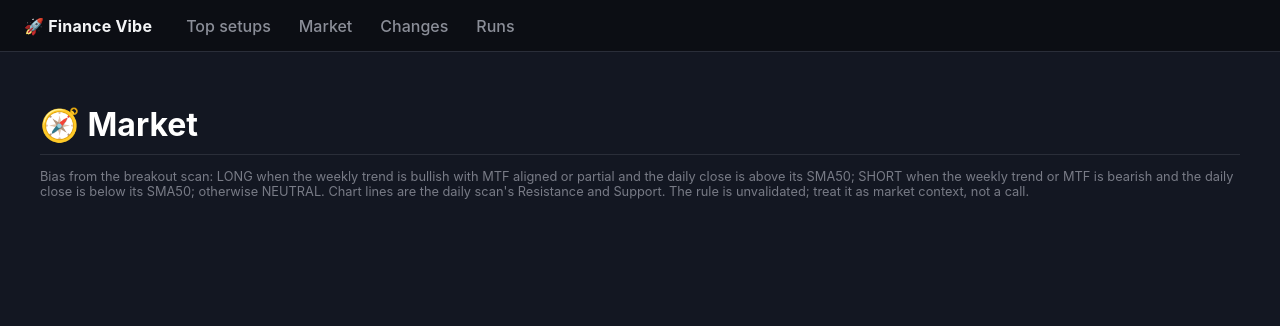
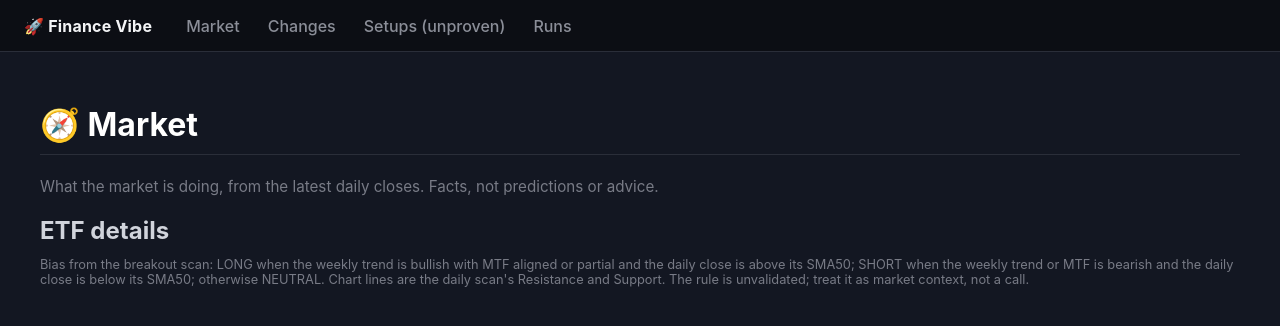
Before and after one commit to jigar3730/finance-vibe, a Flask app: template src/finance_vibe/web/templates/market.html in a window 1280 px wide. Shown: the top 326 px of the page. Run offline with Flask 3, Linux system fonts and the light colour scheme; the template is opened without the code that fills it, so the values that code supplies are empty.

Commit message:
Market page becomes home; scans move to /setups
/ is now the market page with a Today table (the strip's facts) at the top,
then the relative view and ETF cards. The strip is hidden there. The old home
page moves to /setups, labelled Setups (unproven). /market redirects (301) to /.
Nav: Market, Changes, Setups (unproven), Runs. No scanner or CSV change.

Co-Authored-By: Claude Opus 5.5 <noreply@anthropic.com>

```diff
--- a/src/finance_vibe/web/app.py
+++ b/src/finance_vibe/web/app.py
@@ -11,7 +11,8 @@ from typing import Any
 
 import pandas as pd
 import yfinance as yf
-from flask import Flask, Response, abort, jsonify, render_template, request
+from flask import Flask, Response, abort, jsonify, redirect, render_template, request, url_for
+from werkzeug.wrappers import Response as RedirectResponse
 
 from finance_vibe import config
 from finance_vibe.data import raw
@@ -326,7 +327,7 @@ def _sort_breakout_rows(df: pd.DataFrame) -> pd.DataFrame:
 # ---------------------------------------------------------------------------
 
 
-# /api/bars: recent bars for the Top Setups level charts.
+# /api/bars: recent bars for the Setups and Market level charts.
 CHART_BARS = {"daily": 60, "weekly": 52}
 _SYMBOL = re.compile(r"^[A-Z0-9.\-]{1,10}$")
 
@@ -345,20 +346,25 @@ def _market(
     return playbook.market_rows(latest["daily"][2], latest["weekly"][2], live, symbols)
 
 
+def _market_strip() -> dict[str, Any] | None:
+    """Facts for SPY / QQQ / SCHG / SCHD from the latest daily run, or None if unavailable."""
+    try:
+        return insights.market_strip(playbook.load_latest(LOG_DIRS["daily"])[2])
+    except (OSError, ValueError, KeyError):
+        logger.exception("Market strip unavailable")
+        return None
+
+
 @app.context_processor
 def market_strip_context() -> dict[str, Any]:
-    """The market strip in ``base.html``: facts for SPY / QQQ / SCHG / SCHD on every page."""
-    try:
-        strip = insights.market_strip(playbook.load_latest(LOG_DIRS["daily"])[2])
-    except (OSError, ValueError, KeyError):
-        logger.exception("Market strip unavailable")
-        strip = None
-    return {"market_strip": strip}
+    """The market strip in ``base.html`` on every page but the market home, which shows
+    the same facts as its "Today" table."""
+    return {"market_strip": None if request.endpoint == "market" else _market_strip()}
 
 
-@app.route("/")
-def index() -> str:
-    """Home: weekly CONFIRMED cards, untested Cobra setups, counts of failed signals."""
+@app.route("/setups")
+def setups() -> str:
+    """Setups (unproven): weekly CONFIRMED cards, untested Cobra setups, failed counts."""
     latest = _latest_runs()
     week_date, _, week_bo = latest["weekly"]
     previous = playbook.load_previous_breakout(LOG_DIRS["weekly"], week_date)
@@ -390,7 +396,7 @@ def index() -> str:
     market_rows = _market(latest, symbols=playbook.HEADWIND_SYMBOLS)
     headwinds = [m for m in market_rows if m["bias"] == "SHORT"]
     return render_template(
-        "top.html",
+        "setups.html",
         week_date=week_date,
         cards=cards,
         cobra=cobra,
@@ -399,9 +405,10 @@ def index() -> str:
     )
 
 
-@app.route("/market")
+@app.route("/")
 def market() -> str:
-    """SPY / QQQ / SCHG / SCHD: bias and states from the breakout scan, support / resistance."""
+    """Home: today's market facts, the relative view, then one card per ETF (states,
+    support / resistance chart)."""
     live = _fetch_live_prices(list(playbook.MARKET_SYMBOLS))
     rows = _market(_latest_runs(), live)
     expected = insights.expected_bars()
@@ -409,7 +416,15 @@ def market() -> str:
         m["freshness"] = insights.etf_freshness(
             m["symbol"], {"daily": m["daily"], "weekly": m["weekly"]}, expected
         )
-    return render_template("market.html", rows=rows, relative=insights.etf_relative())
+    return render_template(
+        "market.html", rows=rows, relative=insights.etf_relative(), today=_market_strip()
+    )
+
+
+@app.route("/market")
+def market_redirect() -> RedirectResponse:
+    """The market page moved to ``/``; keep old links working."""
+    return redirect(url_for("market"), code=301)
 
 
 @app.route("/api/bars/<mode>/<symbol>")
--- a/src/finance_vibe/web/playbook.py
+++ b/src/finance_vibe/web/playbook.py
@@ -185,7 +185,7 @@ def _line(price: float | None, label: str, color: str, style: int) -> dict[str,
 # ---------------------------------------------------------------------------
 
 MARKET_SYMBOLS = ("SPY", "QQQ", "SCHG", "SCHD")
-HEADWIND_SYMBOLS = ("SPY", "QQQ")  # a SHORT bias here puts a banner on Top Setups
+HEADWIND_SYMBOLS = ("SPY", "QQQ")  # a SHORT bias here puts a banner on Setups
 _LONG_MTF = {"ALIGNED", "PARTIAL"}
 
 
--- a/src/finance_vibe/web/static/css/finviz-theme.css
+++ b/src/finance_vibe/web/static/css/finviz-theme.css
@@ -297,7 +297,7 @@ table.table tr:has(.live-surge) {
 }
 .failed-section > summary:hover { color: var(--finviz-text-strong); }
 
-/* Top setups */
+/* Setups page */
 .top-section { margin-bottom: 28px; }
 .top-date { font-size: 0.8rem; color: var(--finviz-text-muted); font-weight: 400; margin-left: 8px; }
 .card-grid {
@@ -342,6 +342,9 @@ table.table tr:has(.live-surge) {
 .relative-view { margin-bottom: 24px; }
 .relative-table td.pos { color: var(--finviz-green-light); }
 .relative-table td.neg { color: var(--finviz-red); }
+.today-view { margin-bottom: 24px; }
+.today-table td.pos { color: var(--finviz-green-light); }
+.today-table td.neg { color: var(--finviz-red); }
 .rotation-label { font-weight: 700; }
 .changes-table { margin-bottom: 14px; }
 .compare-dates { margin: -4px 0 10px; font-size: 0.85rem; }
--- a/src/finance_vibe/web/templates/base.html
+++ b/src/finance_vibe/web/templates/base.html
@@ -12,10 +12,10 @@
 </head>
 <body>
     <nav class="top-nav" aria-label="Primary">
-        <a class="brand" href="{{ url_for('index') }}">🚀 Finance Vibe</a>
-        <a class="nav-link {% if request.endpoint == 'index' %}active{% endif %}" href="{{ url_for('index') }}">Top setups</a>
+        <a class="brand" href="{{ url_for('market') }}">🚀 Finance Vibe</a>
         <a class="nav-link {% if request.endpoint == 'market' %}active{% endif %}" href="{{ url_for('market') }}">Market</a>
         <a class="nav-link {% if request.endpoint == 'changes' %}active{% endif %}" href="{{ url_for('changes') }}">Changes</a>
+        <a class="nav-link {% if request.endpoint == 'setups' %}active{% endif %}" href="{{ url_for('setups') }}">Setups (unproven)</a>
         <a class="nav-link {% if request.endpoint in ['runs', 'cobra_view', 'breakout_view'] %}active{% endif %}" href="{{ url_for('runs') }}">Runs</a>
     </nav>
     {% if market_strip %}
--- a/src/finance_vibe/web/templates/market.html
+++ b/src/finance_vibe/web/templates/market.html
@@ -6,12 +6,27 @@
 {% endblock %}
 {% block content %}
     <h1>🧭 Market</h1>
-    <div class="meta scan-note">
-        Bias from the breakout scan: LONG when the weekly trend is bullish with MTF aligned or partial and the
-        daily close is above its SMA50; SHORT when the weekly trend or MTF is bearish and the daily close is below
-        its SMA50; otherwise NEUTRAL. Chart lines are the daily scan's Resistance and Support. The rule is
-        unvalidated; treat it as market context, not a call.
-    </div>
+    <p class="meta">What the market is doing, from the latest daily closes. Facts, not predictions or advice.</p>
+
+    {% if today %}
+    <section class="today-view">
+        <h2>Today</h2>
+        <table class="table today-table">
+            <tr><th>ETF</th><th>Daily change</th><th>50-day average</th><th>200-day average</th><th>Support</th><th>As of</th></tr>
+            {% for r in today.rows %}
+            <tr><td><strong>{{ r.symbol }}</strong></td>
+                <td class="{{ 'pos' if r.change is not none and r.change > 0 else ('neg' if r.change is not none and r.change < 0 else '') }}">{% if r.change is not none %}{{ (r.change * 100)|signed(2) }}%{% else %}—{% endif %}</td>
+                {% for above in [r.above_sma50, r.above_sma200] %}
+                <td>{% if above is none %}—{% else %}close {{ 'above' if above else 'below' }}{% endif %}</td>
+                {% endfor %}
+                <td>{% if r.heavy_break %}<span class="warn" title="daily close below Support with RVOL20 {{ r.rvol|num }}">⚠ closed below support on heavy volume</span>{% else %}<span class="muted">—</span>{% endif %}</td>
+                <td class="muted">{{ r.as_of or '—' }}</td>
+            </tr>
+            {% endfor %}
+        </table>
+        <p class="setup-note"><strong>Growth vs dividend:</strong> {{ today.rotation }}</p>
+    </section>
+    {% endif %}
 
     {% if relative %}{% set rot = relative.rotation %}
     <section class="relative-view">
@@ -40,6 +55,13 @@
     </section>
     {% endif %}
 
+    <h2>ETF details</h2>
+    <div class="meta scan-note">
+        Bias from the breakout scan: LONG when the weekly trend is bullish with MTF aligned or partial and the
+        daily close is above its SMA50; SHORT when the weekly trend or MTF is bearish and the daily close is below
+        its SMA50; otherwise NEUTRAL. Chart lines are the daily scan's Resistance and Support. The rule is
+        unvalidated; treat it as market context, not a call.
+    </div>
     <div class="card-grid">
     {% for m in rows %}
         {% set d = m.daily or {} %}{% set w = m.weekly or {} %}
--- a/src/finance_vibe/web/templates/top.html
+++ b/src/finance_vibe/web/templates/setups.html
@@ -1,11 +1,11 @@
 {% extends "base.html" %}
-{% block title %}Top setups - Finance Vibe{% endblock %}
+{% block title %}Setups (unproven) - Finance Vibe{% endblock %}
 {% block extra_head %}
     <script defer src="{{ url_for('static', filename='vendor/lightweight-charts-4.2.3.standalone.production.js') }}"></script>
     <script defer src="{{ url_for('static', filename='js/level-charts.js') }}"></script>
 {% endblock %}
 {% block content %}
-    <h1>🏆 Top Setups</h1>
+    <h1>🏆 Setups (unproven)</h1>
     <div class="meta scan-note">
         Sorted by what the backtest found (RESEARCH.md). Weekly BREAKOUT_CONFIRMED passed the in-sample test;
         its holdout test runs on 2035-09-07, so it stays unproven until then. Coiled Cobra has never been tested.
@@ -15,7 +15,7 @@
     {% for m in headwinds %}
     <div class="headwind-banner">
         ⚠ Market headwind: <strong>{{ m.symbol }}</strong> bias SHORT ({{ m.reasons|join(', ') }}).
-        Long setups fight the tape. <a href="{{ url_for('market') }}">Market tab</a>
+        Long setups fight the tape. <a href="{{ url_for('market') }}">Market page</a>
     </div>
     {% endfor %}
 
```
Also changed, not shown: CLAUDE.md (+4 -3 lines), docs/breakout.md (+1 -1 lines), docs/operations.md (+12 -11 lines), tests/test_dashboard.py (+39 -9 lines), README.md.
